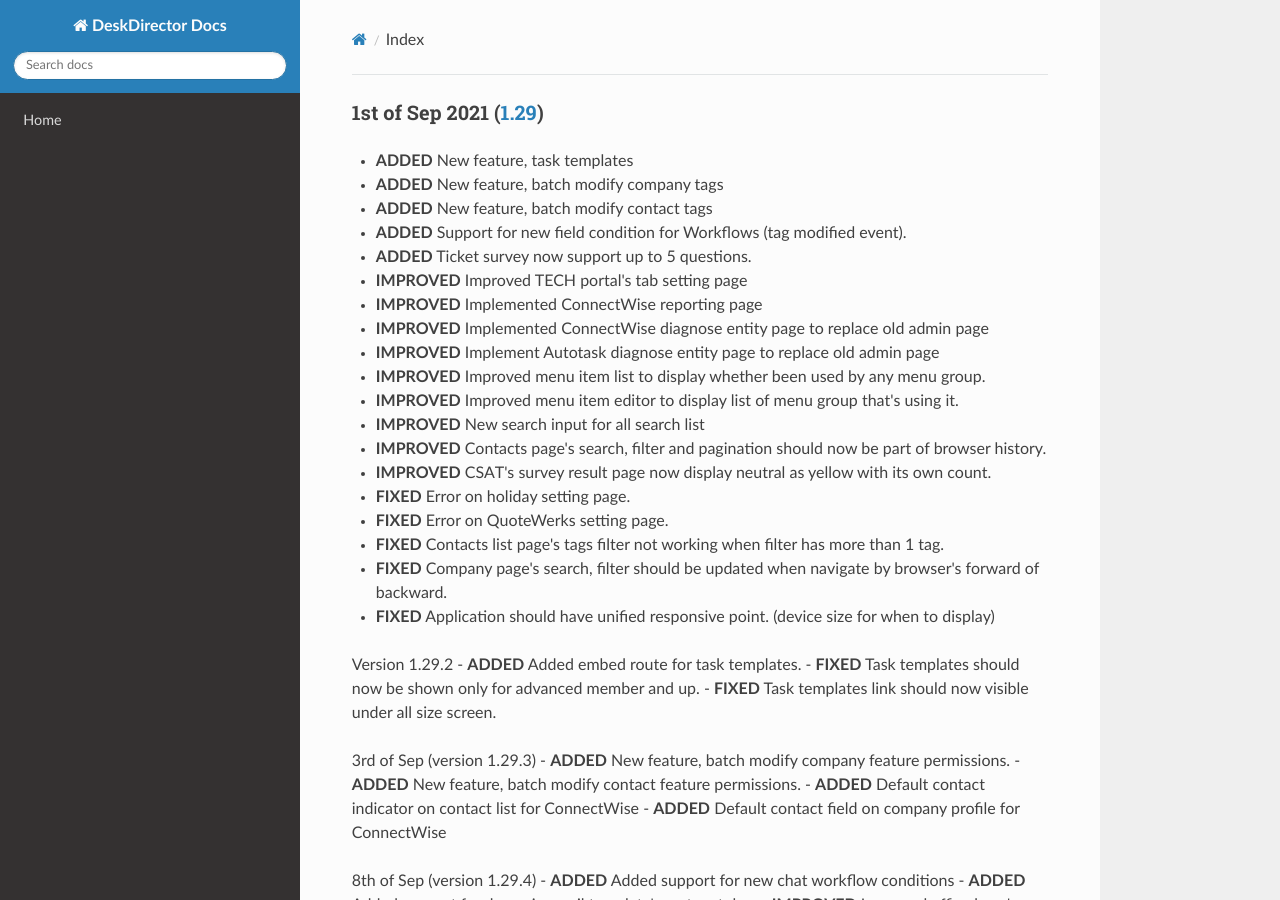
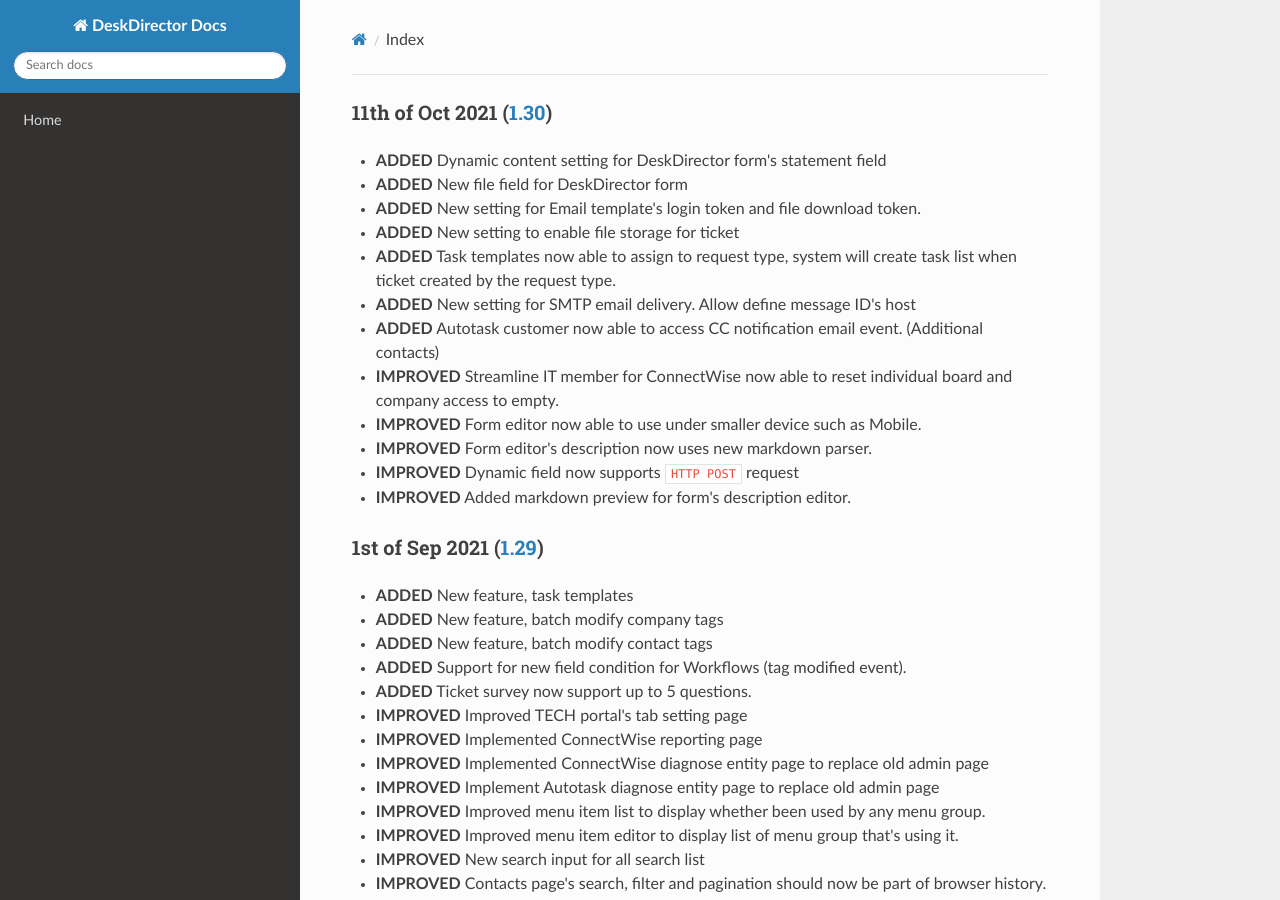
Before and after one commit to DeskDirector/docs, an MkDocs documentation site: the page built from docs/_release/admin/README.md, in a window 1280 px wide and 900 px high. Built offline with MkDocs 1.6.1, drawn with Linux system fonts in a browser that asks for light colours; nearby versions of some CDN libraries; old or Windows-style settings are respelled for this version of MkDocs.

Commit message:
Update README.md

```diff
--- a/docs/_release/admin/README.md
+++ b/docs/_release/admin/README.md
@@ -1,3 +1,19 @@
+### 11th of Oct 2021 ([1.30](v1.30.1))
+
+- **ADDED** Dynamic content setting for DeskDirector form's statement field
+- **ADDED** New file field for DeskDirector form
+- **ADDED** New setting for Email template's login token and file download token.
+- **ADDED** New setting to enable file storage for ticket
+- **ADDED** Task templates now able to assign to request type, system will create task list when ticket created by the request type.
+- **ADDED** New setting for SMTP email delivery. Allow define message ID's host
+- **ADDED** Autotask customer now able to access CC notification email event. (Additional contacts)
+- **IMPROVED** Streamline IT member for ConnectWise now able to reset individual board and company access to empty.
+- **IMPROVED** Form editor now able to use under smaller device such as Mobile.
+- **IMPROVED** Form editor's description now uses new markdown parser.
+- **IMPROVED** Dynamic field now supports `HTTP POST` request
+- **IMPROVED** Added markdown preview for form's description editor.
+
+
 ### 1st of Sep 2021 ([1.29](v1.29.1))
 
 - **ADDED** New feature, task templates
```
